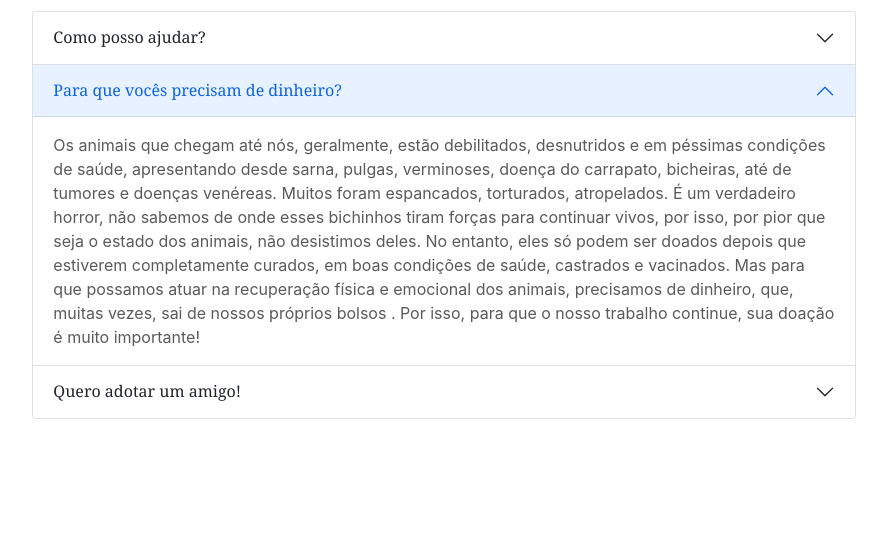
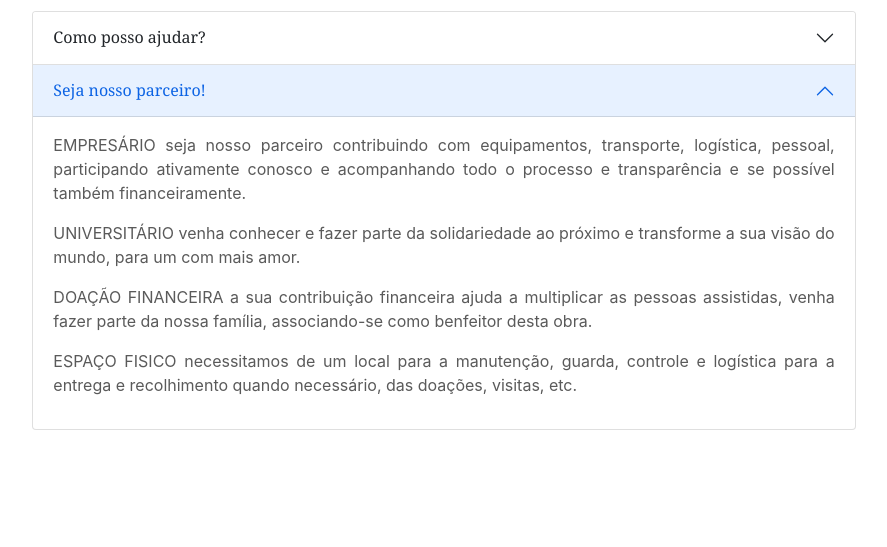
Before and after one commit to bruno-caldas/elos_be, a Django app: page /abrigo/ajuda in a window 1280 px wide, after a click on "Seja nosso parceiro!". Shown: the part 253-800 px from the top of the page, without its empty margins (196-1083 px from the left). Run offline with Django 3.2, Linux system fonts and the light colour scheme; some libraries are stand-ins or nearby versions.

Commit message:
refact: contents html elos de amor

```diff
--- a/templates/ajuda.html
+++ b/templates/ajuda.html
@@ -26,35 +26,22 @@
       </h4>
       <div id="flush-collapse-ajuda" class="accordion-collapse collapse" aria-labelledby="flush-heading-ajuda" data-bs-parent="#duvida">
         <div class="accordion-body">
-          Você pode ajudar doando dinheiro, ração, medicamentos, roupinhas, caminhas, casinhas, cobertores, petiscos, produtos de limpeza e produtos para pets em geral.
-          Você também pode se unir ao nosso grupo como voluntário!
+          A sua ajuda é muito importante, essencial e necessária, nos necessitamos de braços, transportes, do seu conhecimento, sim do seu conhecimento para nos orientar, coloque a sua experiencia profissional em colaboração conosco e multiplique os talentos que DEUS te deu como está em Mateus 25,29 e multiplique o números de pessoas assistidas,  o que não pode é deixar a sua solidariedade de fora do ELOS DE AMOR.
         </div>
       </div>
     </div>
     <div class="accordion-item">
       <h4 class="accordion-header" id="flush-heading-dinheiro">
         <button class="accordion-button collapsed bold" type="button" data-bs-toggle="collapse" data-bs-target="#flush-collapse-dinheiro" aria-expanded="false" aria-controls="flush-collapse-dinheiro">
-          Para que vocês precisam de dinheiro?
+          Seja nosso parceiro!
         </button>
       </h4>
       <div id="flush-collapse-dinheiro" class="accordion-collapse collapse" aria-labelledby="flush-heading-dinheiro" data-bs-parent="#duvida">
         <div class="accordion-body">
-          Os animais que chegam até nós, geralmente, estão debilitados, desnutridos e em péssimas condições de saúde, apresentando desde sarna, pulgas, verminoses, doença do carrapato, bicheiras, até de tumores e doenças venéreas. Muitos foram espancados, torturados, atropelados. É um verdadeiro horror, não sabemos de onde esses bichinhos tiram forças para continuar vivos, por isso, por pior que seja o estado dos animais, não desistimos deles. No entanto, eles só podem ser doados depois que estiverem completamente curados, em boas condições de saúde, castrados e vacinados.
-          Mas para que possamos atuar na recuperação física e emocional dos animais, precisamos de dinheiro, que, muitas vezes, sai de nossos próprios bolsos .
-          Por isso, para que o nosso trabalho continue, sua doação é muito importante!
-        </div>
-      </div>
-    </div>
-    <div class="accordion-item">
-      <h4 class="accordion-header" id="flush-heading-amigo">
-        <button class="accordion-button collapsed bold" type="button" data-bs-toggle="collapse" data-bs-target="#flush-collapse-amigo" aria-expanded="false" aria-controls="flush-collapse-amigo">
-          Quero adotar um amigo!
-        </button>
-      </h4>
-      <div id="flush-collapse-amigo" class="accordion-collapse collapse" aria-labelledby="flush-heading-amigo" data-bs-parent="#duvida">
-        <div class="accordion-body">
-          Ótimo! O nosso maior sonho é que nossos animais encontrem um lar! Nós vamos te ajudar a escolher um bichinho que combine com você e com a sua família.
-          No entanto, valorizamos o bem-estar dos animais, portanto, temos um processo rigoroso de entrevista com nossos adotantes, para ter certeza de que eles vão para um lugar seguro, onde serão amados e bem tratados. Não podemos correr o risco de que eles voltem a sofrer novamente.
+          <p>EMPRESÁRIO seja nosso parceiro contribuindo com equipamentos, transporte, logística, pessoal, participando ativamente conosco e acompanhando todo o processo e transparência e se possível também financeiramente.</p>
+          <p>UNIVERSITÁRIO venha conhecer e fazer parte da solidariedade ao próximo e transforme a sua visão do mundo, para um com mais amor.</p>
+          <p>DOAÇÃO FINANCEIRA a sua contribuição financeira ajuda a multiplicar as pessoas assistidas, venha fazer parte da nossa família, associando-se como benfeitor desta obra.</p>
+          <p>ESPAÇO FISICO necessitamos de um local para a manutenção, guarda, controle e logística para a entrega e recolhimento quando necessário, das doações, visitas, etc.</p>
         </div>
       </div>
     </div>
--- a/templates/model-navbar.html
+++ b/templates/model-navbar.html
@@ -4,8 +4,8 @@
   <div class="container mx-2">
     <!-- Logo e Título do site -->
     <a class="navbar-brand h1 mb-8" href="#">
-        <img src="https://piunivesp.s3.sa-east-1.amazonaws.com/media/logo.png" width="50" height="50" class="d-inline-block align-middle m-0 px-0 py-0" alt="logo">
-        <spam class="align-middle" id="titulo">Projeto Kãotinho</spam>
+        <img src="https://piunivesp.s3.sa-east-1.amazonaws.com/elos_de_amor/media/logo-elos_transparente.png" width="50" height="50" class="d-inline-block align-middle m-0 px-0 py-0" alt="logo">
+        <spam class="align-middle" id="titulo">Elos de Amor</spam>
     </a><!-- Fim logo e título-->
     <!-- Botão collased -->
     <button class="navbar-toggler m-0 p-0" type="button" data-bs-toggle="collapse" data-bs-target="#navbarMenu" aria-controls="navbarMenu" aria-expanded="false" aria-label="Toggle navigation">
@@ -14,10 +14,10 @@
     <!-- Menu -->
     <div class="collapse navbar-collapse" id="navbarMenu">
       <ul class="navbar-nav">
-        <li class="nav-item"><a class="nav-link active" aria-current="page" href="{% url 'index' %}">O abrigo</a></li>
-        <li class="nav-item"><a class="nav-link" href="{% url 'parceiros:parceiros' %}">Nossos Parceiros</a></li>
+        <li class="nav-item"><a class="nav-link active" aria-current="page" href="{% url 'index' %}">Elos</a></li>
+        <li class="nav-item"><a class="nav-link" href="{% url 'parceiros:parceiros' %}">Parceiros</a></li>
         <li class="nav-item"><a class="nav-link" href="{% url 'eventos:eventos' %}">Projetos e Eventos</a></li>
-        <li class="nav-item"><a class="nav-link" href="{% url 'cadastro:mural_animais' %}">Mural Fofura</a></li>
+        <li class="nav-item"><a class="nav-link" href="{% url 'cadastro:mural_animais' %}">Blog</a></li>
       </ul>
       <!-- Rede Social  -->
       <ul class="navbar-nav ml-auto">
```
Also changed, not shown: templates/abrigo.html (+16 -8 lines), templates/contatos.html (+5 -7 lines), templates/index.html (+6 -9 lines).
